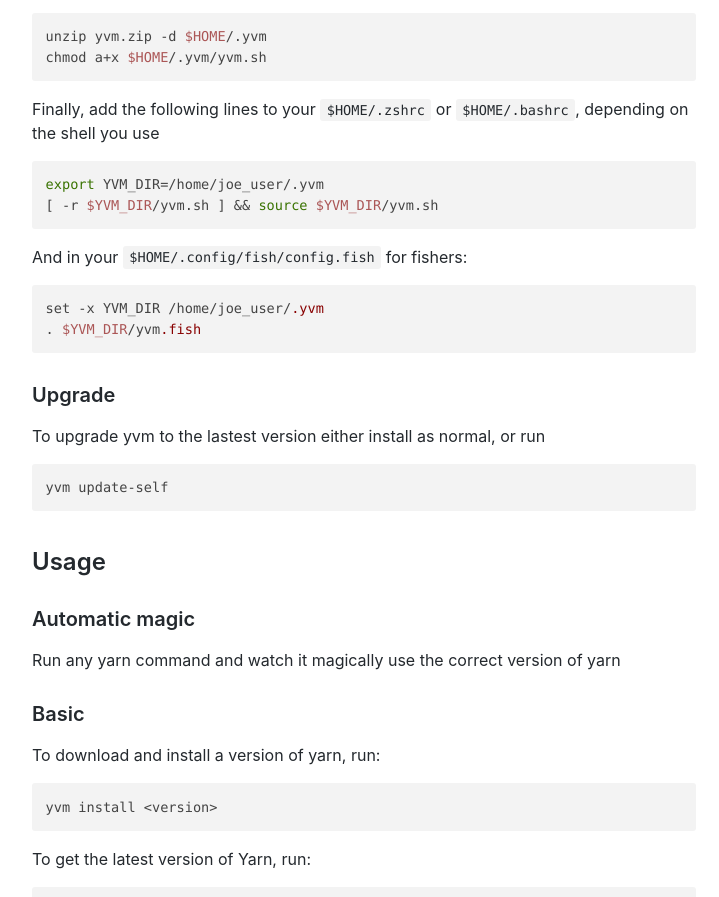
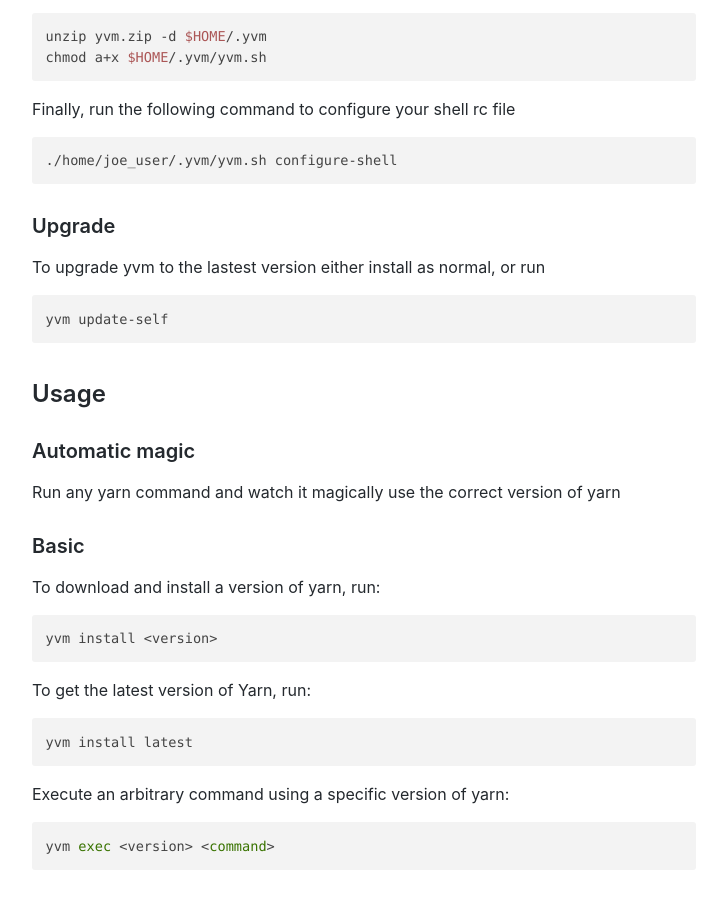
Before and after one commit to tophat/yvm, a plain HTML site: page docs/overview.html in a window 1280 px wide. Shown: the part 4765-5662 px from the top of the page, without its empty margins (276-995 px from the left). Drawn offline with nearby package versions, Linux system fonts and the light colour scheme.

Commit message:
[skip ci]
Deploy website version based on d89c48b1d660e9b4807fe942cc9369e16a100089

```diff
--- a/docs/overview.html
+++ b/docs/overview.html
@@ -94,13 +94,8 @@
 <pre><code class="hljs css language-bash">unzip yvm.zip -d <span class="hljs-variable">$HOME</span>/.yvm
 chmod a+x <span class="hljs-variable">$HOME</span>/.yvm/yvm.sh
 </code></pre>
-<p>Finally, add the following lines to your <code>$HOME/.zshrc</code> or <code>$HOME/.bashrc</code>, depending on the shell you use</p>
-<pre><code class="hljs css language-bash"><span class="hljs-built_in">export</span> YVM_DIR=/home/joe_user/.yvm
-[ -r <span class="hljs-variable">$YVM_DIR</span>/yvm.sh ] &amp;&amp; <span class="hljs-built_in">source</span> <span class="hljs-variable">$YVM_DIR</span>/yvm.sh
-</code></pre>
-<p>And in your <code>$HOME/.config/fish/config.fish</code> for fishers:</p>
-<pre><code class="hljs css language-fish">set -x YVM_DIR /home/joe_user/<span class="hljs-selector-class">.yvm</span>
-. <span class="hljs-variable">$YVM_DIR</span>/yvm<span class="hljs-selector-class">.fish</span>
+<p>Finally, run the following command to configure your shell rc file</p>
+<pre><code class="hljs css language-bash">./home/joe_user/.yvm/yvm.sh configure-shell
 </code></pre>
 <h3><a class="anchor" aria-hidden="true" id="upgrade"></a><a href="#upgrade" aria-hidden="true" class="hash-link"><svg class="hash-link-icon" aria-hidden="true" height="16" version="1.1" viewBox="0 0 16 16" width="16"><path fill-rule="evenodd" d="M4 9h1v1H4c-1.5 0-3-1.69-3-3.5S2.55 3 4 3h4c1.45 0 3 1.69 3 3.5 0 1.41-.91 2.72-2 3.25V8.59c.58-.45 1-1.27 1-2.09C10 5.22 8.98 4 8 4H4c-.98 0-2 1.22-2 2.5S3 9 4 9zm9-3h-1v1h1c1 0 2 1.22 2 2.5S13.98 12 13 12H9c-.98 0-2-1.22-2-2.5 0-.83.42-1.64 1-2.09V6.25c-1.09.53-2 1.84-2 3.25C6 11.31 7.55 13 9 13h4c1.45 0 3-1.69 3-3.5S14.5 6 13 6z"></path></svg></a>Upgrade</h3>
 <p>To upgrade yvm to the lastest version either install as normal, or run</p>
```
Also changed, not shown: docs/overview/index.html (+2 -7 lines).
